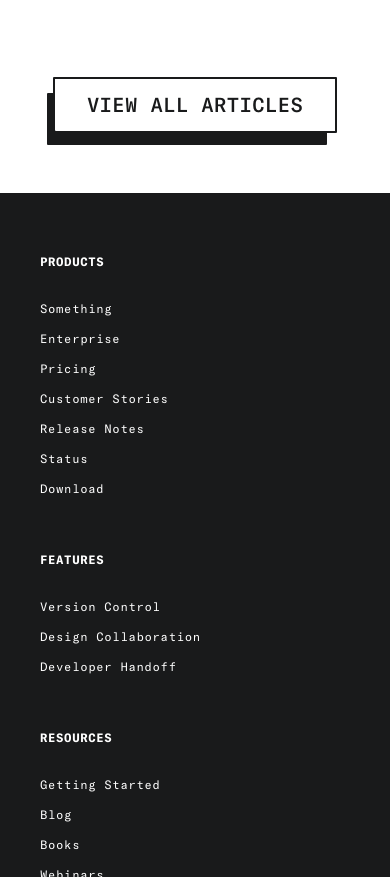
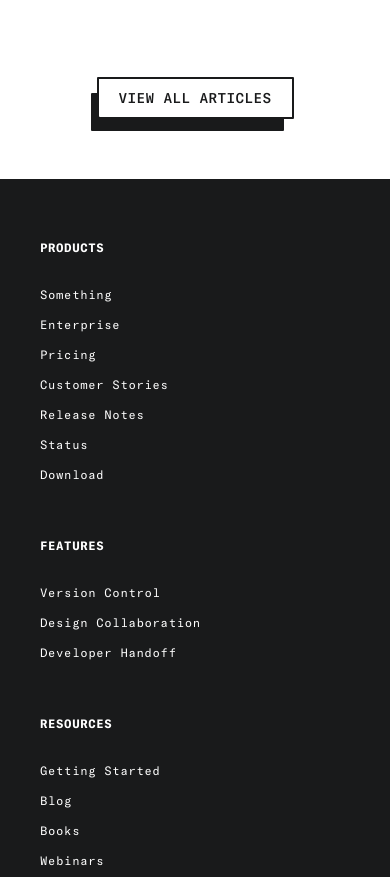
Before and after one commit to clovis-rosa/gatsby-logbook-blog, a Gatsby site: page / in a window 390 px wide. Shown: the part 4179-5056 px from the top of the page. Built offline with nearby package versions, Linux system fonts and the light colour scheme; Gatsby itself is replaced by a stand-in of ours; a web font is replaced by a local one.

Commit message:
Fixed button size for mobile devices

```diff
--- a/src/components/ButtonAllPosts.jsx
+++ b/src/components/ButtonAllPosts.jsx
@@ -86,4 +86,19 @@ const Button = styled.button`
       transform: translate3d(0, 0, -1em);
     }
   }
+
+  @media screen and (max-width: 834px) {
+    padding: 0.7rem 1.2rem;
+    font-size: 0.8rem;
+  }
+
+  @media screen and (max-width: 801px) {
+    padding: 0.7rem 1.2rem;
+    font-size: 0.8rem;
+  }
+
+  @media screen and (max-width: 415px) {
+    padding: 0.6rem 1rem;
+    font-size: 0.7rem;
+  }
 `
```
